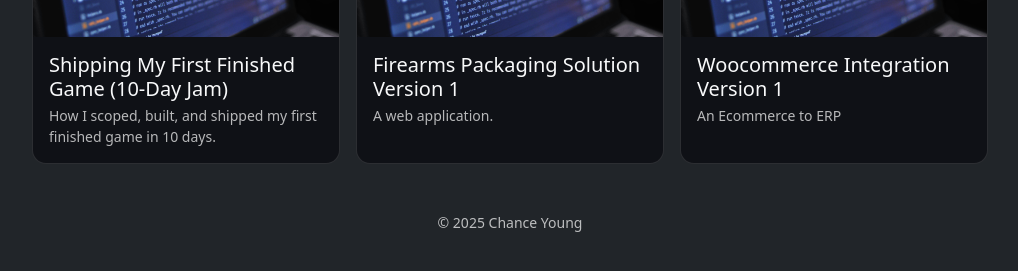
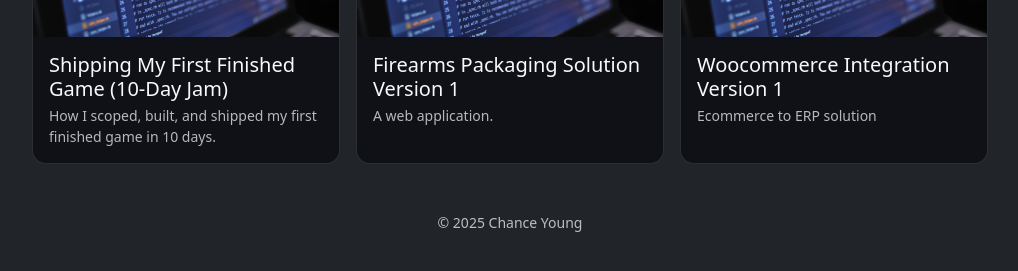
Before and after one commit to ChanceYoung/ChanceYoung.github.io, a Jekyll site: the page built from index.md, in a window 1280 px wide. Shown: the part 559-830 px from the top of the page, without its empty margins (130-1148 px from the left). Built offline with Jekyll 4.4.1, drawn with Linux system fonts in a browser that asks for light colours.

Commit message:
_projects/woocommerceintegrationv1.md updated from https://stackedit.io/

```diff
--- a/_projects/woocommerceintegrationv1.md
+++ b/_projects/woocommerceintegrationv1.md
@@ -1,8 +1,8 @@
 ---
 title: "Woocommerce Integration Version 1"
 thumb: /assets/images/generic-thumb.jpg
-summary: "An Ecommerce to ERP "
-tags: [Node, React]
+summary: "Ecommerce to ERP solution"
+tags: [C#, WooCommerce,]
 featured: true
 layout: default
 ---
```
Also changed, not shown: other parts of _projects/woocommerceintegrationv1.md (+1 -1 lines).
